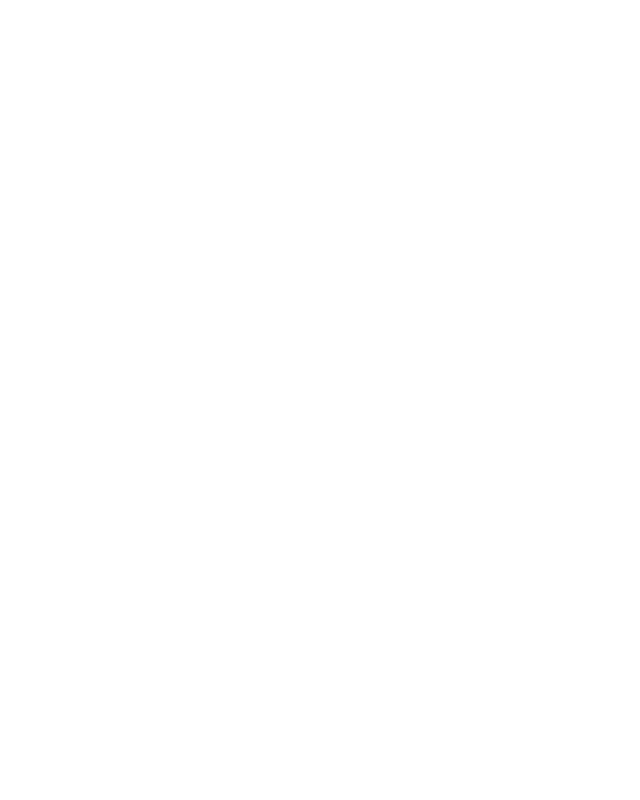
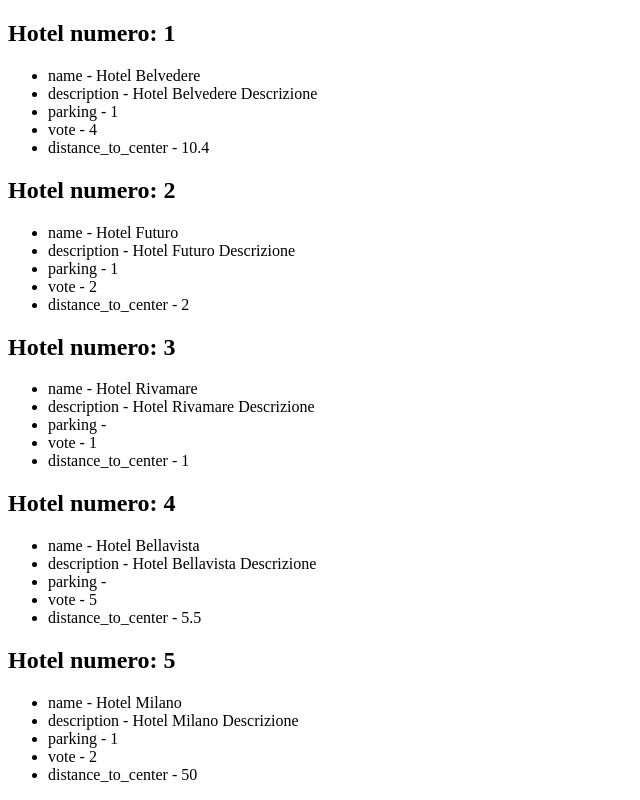
Before and after one commit to salvatorebriga/php-hotel, a PHP site: page / in a window 1280 px wide. Before the commit the part shown is empty. Shown: the whole page, without its empty margins (0-640 px from the left). Run offline with PHP 8.4, Linux system fonts and the light colour scheme.

Commit message:
Stampa dei dati non stilizzata

```diff
--- a/index.php
+++ b/index.php
@@ -51,6 +51,17 @@
   <title>PHP Hotels</title>
 </head>
 
-<body></body>
+<body>
+  <?php foreach ($hotels as $key => $hotel) : ?>
+    <div>
+      <h2> <?php echo "Hotel numero: " . ($key + 1)  ?> </h2>
+      <ul>
+      <?php foreach ($hotel as $key2 => $hote) : ?>
+          <li> <?php echo "$key2 - $hote"?></li>
+      <?php endforeach ?>
+      </ul>
+    </div>
+  <?php endforeach ?>
+</body>
 
 </html>
```
